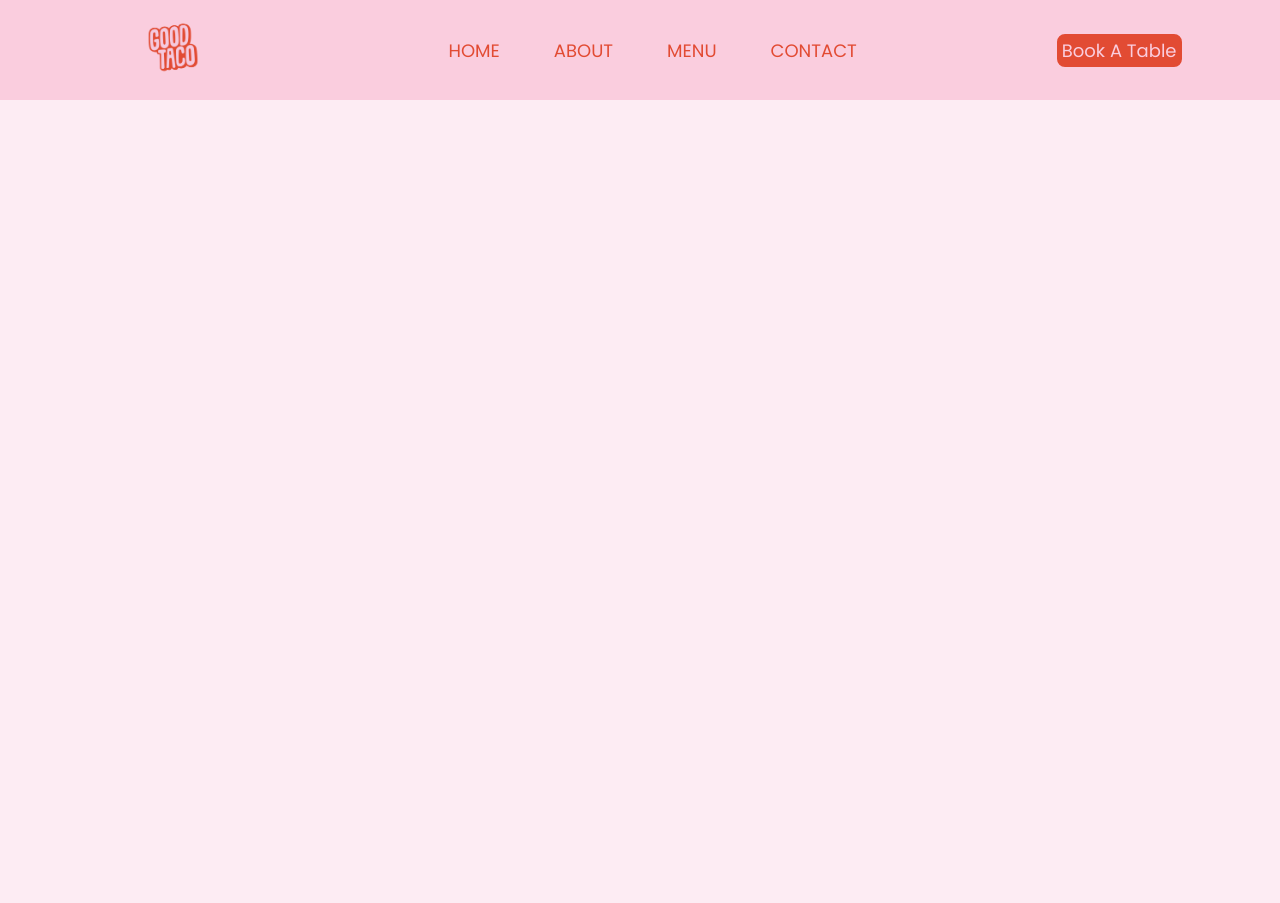
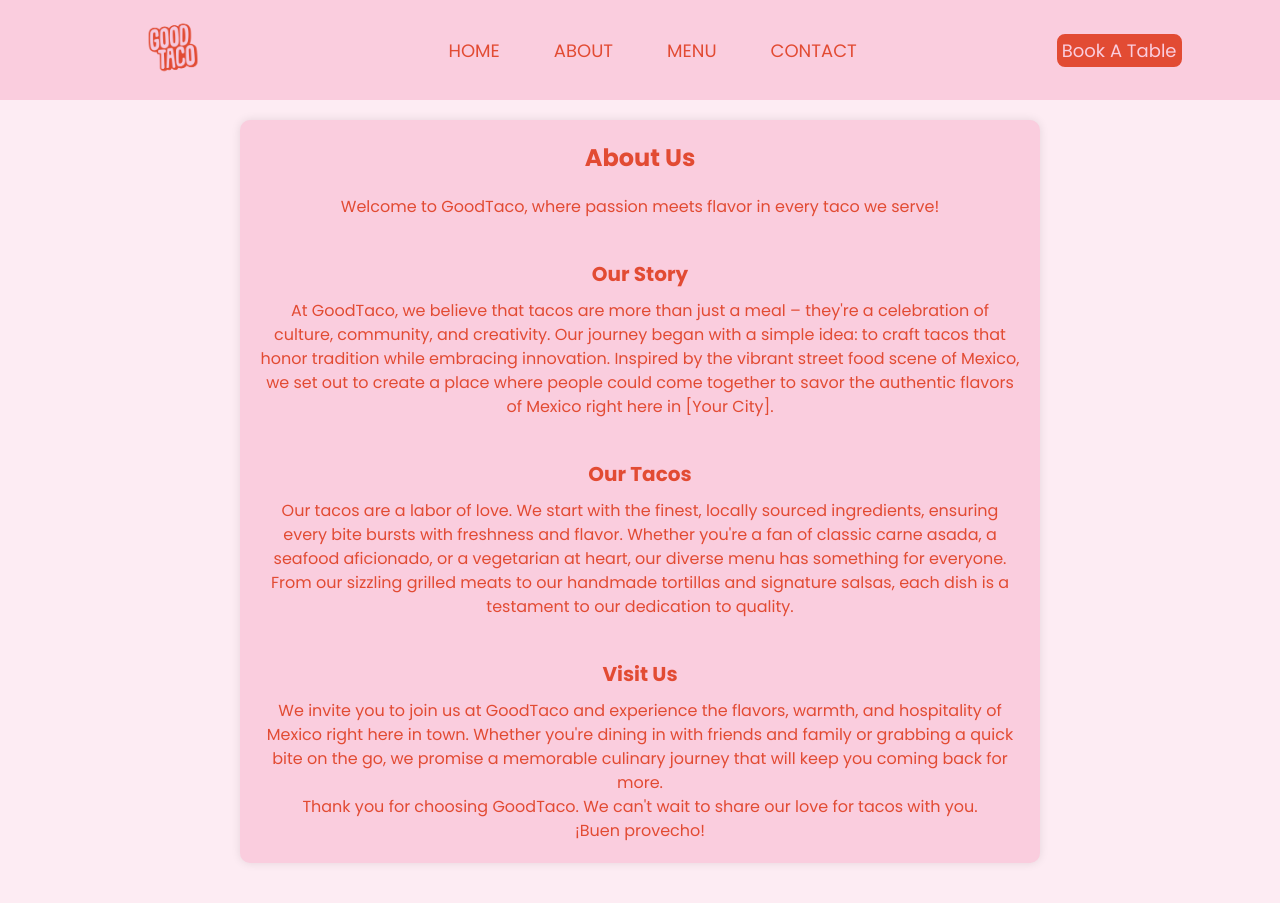
Before and after one commit to E01N/Restaurant-Website, a Django app: page / in a window 1280 px wide. Before the commit the page ends 100 px from the top, so only its background shows below. Run offline with Django 4.2, Linux system fonts and the light colour scheme.

Commit message:
changed menu icon, added about us section and also linked my JS

```diff
--- a/goodtaco/base/templates/base/home.html
+++ b/goodtaco/base/templates/base/home.html
@@ -22,7 +22,7 @@
             </ul>
             <a href="#" class="action-btn">book a table</a>
             <div class="toggle-btn">
-                <i class="fa-solid fa-bars fa-lg"></i>
+                <i class="fas fa-bars fa-lg"></i>
             </div>
         </div>
 
@@ -36,10 +36,38 @@
     </header>
     <main>
 
+        <!--about us section-->
+        <section class="about-us">
+            <div class="about-container">
+                <div class="about-content">
+                    <h2>About Us</h2>
+                    <p>Welcome to GoodTaco, where passion meets flavor in every taco we serve!</p>
+                </div>
+
+                <div class="about-story">
+                    <h3>Our Story</h3>
+                    <p>At GoodTaco, we believe that tacos are more than just a meal – they're a celebration of culture, community, and creativity. Our journey began with a simple idea: to craft tacos that honor tradition while embracing innovation. Inspired by the vibrant street food scene of Mexico, we set out to create a place where people could come together to savor the authentic flavors of Mexico right here in [Your City].</p>
+                </div>
+
+                <div class="about-tacos">
+                    <h3>Our Tacos</h3>
+                    <p>Our tacos are a labor of love. We start with the finest, locally sourced ingredients, ensuring every bite bursts with freshness and flavor. Whether you're a fan of classic carne asada, a seafood aficionado, or a vegetarian at heart, our diverse menu has something for everyone. From our sizzling grilled meats to our handmade tortillas and signature salsas, each dish is a testament to our dedication to quality.</p>
+                </div>
+
+                <div class="about-visit">
+                    <h3>Visit Us</h3>
+                    <p>We invite you to join us at GoodTaco and experience the flavors, warmth, and hospitality of Mexico right here in town. Whether you're dining in with friends and family or grabbing a quick bite on the go, we promise a memorable culinary journey that will keep you coming back for more.</p>
+                    <p>Thank you for choosing GoodTaco. We can't wait to share our love for tacos with you.</p>
+                    <p>¡Buen provecho!</p>
+                </div>
+            </div>
+        </section>
+
+
     </main>
     <footer>
         <!-- footer content here -->
     </footer>
-
+    <script src="{% static 'js/script.js' %}"></script>
 </body>
 </html>
```
